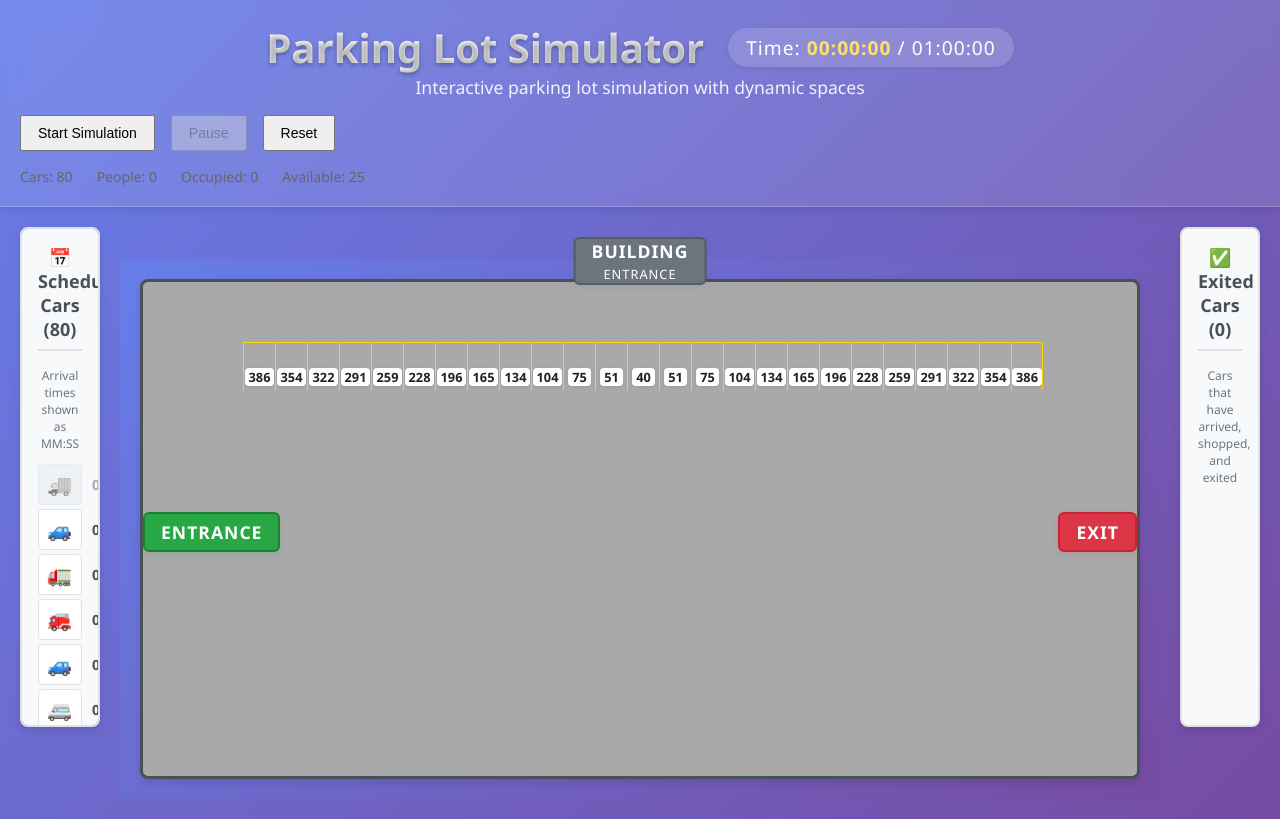
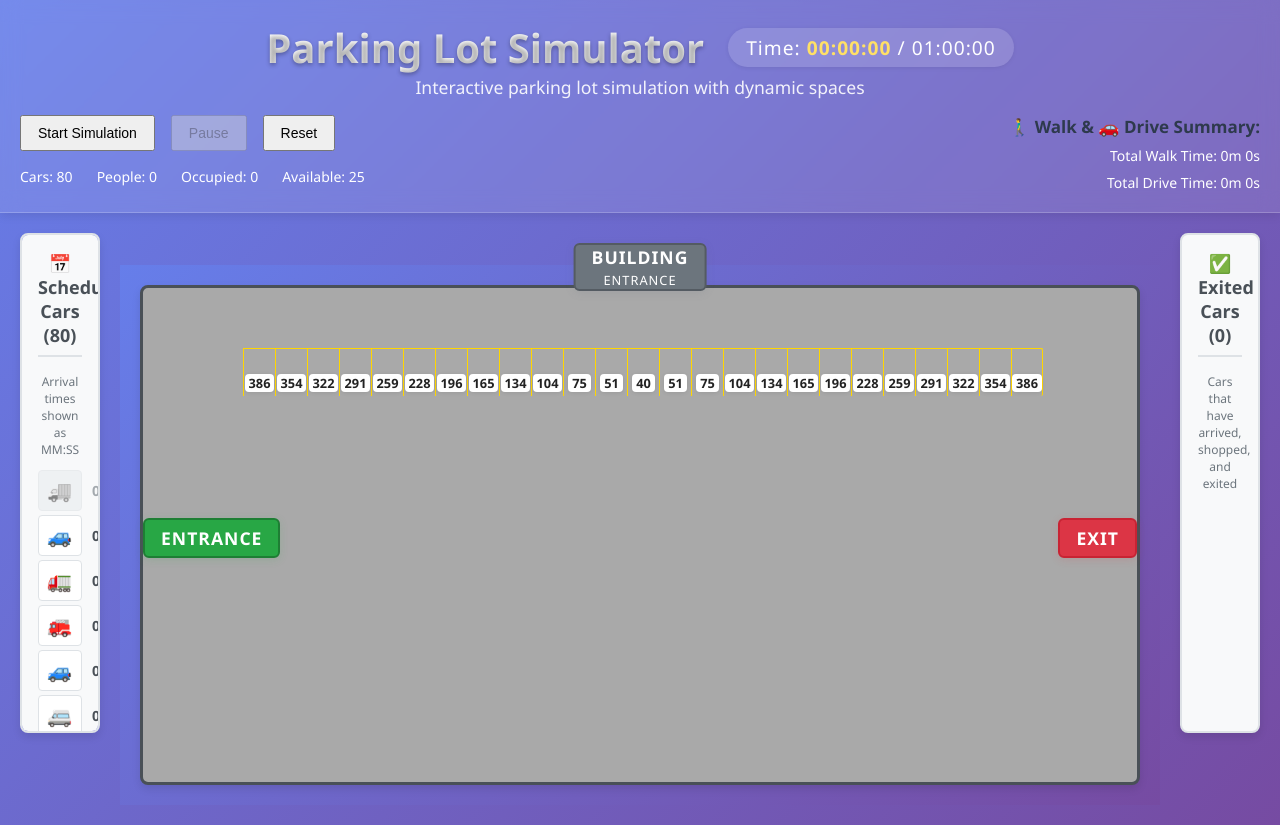
Before and after one commit to josephecombs/parking-lot-simulator, a React (Create React App) app: page / in a window 1280 px wide. Built offline with nearby package versions, Linux system fonts and the light colour scheme.

Commit message:
summary stats ready

```diff
--- a/src/App.js
+++ b/src/App.js
@@ -63,6 +63,7 @@ function App() {
   };
 
   const stats = simulationManager.getSimulationStats();
+  const completedStats = simulationManager.getCompletedSummaryStats();
 
   return (
     <div className="App" style={{ position: 'relative' }}>
@@ -74,7 +75,10 @@ function App() {
           </div>
         </div>
         <p>Interactive parking lot simulation with dynamic spaces</p>
-        <div style={{ display: 'flex', gap: 16, marginTop: 16 }}>
+        <div style={{ display: 'flex', justifyContent: 'space-between', marginTop: 16 }}>
+          {/* Simulation Controls and Demographic Stats on the Left */}
+          <div style={{ display: 'flex', flexDirection: 'column', gap: 16 }}>
+            <div style={{ display: 'flex', gap: 16 }}>
               <button
                 onClick={startSimulation}
                 disabled={isSimulationRunning}
@@ -99,14 +103,36 @@ function App() {
             <div style={{
               display: 'flex',
               gap: 24,
-          marginTop: 16,
               fontSize: '14px',
-          color: '#666'
+              color: '#fff'
             }}>
               <span>Cars: {stats.totalCars}</span>
               <span>People: {stats.totalPeople}</span>
               <span>Occupied: {stats.occupiedSpaces}</span>
               <span>Available: {stats.availableSpaces}</span>
+            </div>
+          </div>
+
+          {/* Summary Statistics on the Right */}
+          <div style={{
+            display: 'flex',
+            flexDirection: 'column',
+            alignItems: 'flex-end',
+            gap: 8,
+            fontSize: '14px',
+            color: '#fff',
+            textAlign: 'right'
+          }}>
+            <div style={{ fontWeight: 'bold', fontSize: 17, color: '#2e3a4d' }}>
+              🚶‍♂️ Walk & 🚗 Drive Summary:
+            </div>
+            <div>
+              <span style={{ fontWeight: 500, color: '#fff' }}>Total Walk Time:</span> {completedStats.formatted.totalWalk}
+            </div>
+            <div>
+              <span style={{ fontWeight: 500, color: '#fff' }}>Total Drive Time:</span> {completedStats.formatted.totalDrive}
+            </div>
+          </div>
         </div>
       </header>
       <main style={{
@@ -171,6 +197,7 @@ function App() {
                 <div>Walk Speed: {hoveredCarInfo.person.walkSpeed} px/s</div>
                 <div>Lot Speed: {hoveredCarInfo.person.lotSpeed} px/s</div>
                 <div>Store Visit: {Math.floor(hoveredCarInfo.person.storeVisitTime / 60)}m {hoveredCarInfo.person.storeVisitTime % 60}s</div>
+                <div>Walk Time: {hoveredCarInfo.person.accumulatedWalkTimeFormatted}</div>
                 <div>Driving Time: {hoveredCarInfo.person.drivingTimeFormatted}</div>
               </>
             )}
--- a/src/components/CompletedCarsPanel.js
+++ b/src/components/CompletedCarsPanel.js
@@ -133,7 +133,7 @@ const CompletedCarsPanel = ({ completedCars, formatTime, formatArrivalTime }) =>
               <div>Walk Speed: {hoveredCar.person.walkSpeed} px/s</div>
               <div>Lot Speed: {hoveredCar.person.lotSpeed} px/s</div>
               <div>Store Visit: {Math.floor(hoveredCar.person.storeVisitTime / 60)}m {hoveredCar.person.storeVisitTime % 60}s</div>
-              <div>Total Walk Time: {formatTime(hoveredCar.person.totalWalkTime)}</div>
+              <div>Total Walk Time: {hoveredCar.person.accumulatedWalkTimeFormatted}</div>
               <div>Total Driving Time: {hoveredCar.person.drivingTimeFormatted}</div>
             </>
           )}
--- a/src/models/Car.js
+++ b/src/models/Car.js
@@ -321,6 +321,8 @@ export class Car {
         lotSpeed: person.getLotSpeed(),
         storeVisitTime: person.getStoreVisitTime(),
         totalWalkTime: person.getTotalWalkTime(),
+        totalAccumulatedWalkTime: person.getTotalAccumulatedWalkTime(),
+        accumulatedWalkTimeFormatted: person.getAccumulatedWalkTimeFormatted(),
         totalDrivingTime: person.getTotalDrivingTime(),
         drivingTimeFormatted: person.getDrivingTimeFormatted(),
         isInStore: person.isCurrentlyInStore(),
--- a/src/models/Person.js
+++ b/src/models/Person.js
@@ -17,6 +17,9 @@ export class Person {
 
     // Driving time tracking
     this.totalDrivingTime = 0; // Total time spent driving in seconds
+
+    // Walking time tracking
+    this.totalAccumulatedWalkTime = 0; // Total time spent walking across all walks
 
     // Walking position tracking
     this.x = 0;
@@ -76,6 +79,7 @@ export class Person {
 
     // Calculate walk time based on walk speed
     this.totalWalkTime = totalDistance / this.walkSpeed;
+    this.totalAccumulatedWalkTime += this.totalWalkTime; // Add to total accumulated time
     this.walkCompleteTime = currentTime + this.totalWalkTime;
 
     console.log(`Person ${this.id} starting walk to store: distance=${totalDistance.toFixed(2)}px, speed=${this.walkSpeed}px/s, time=${this.totalWalkTime.toFixed(2)}s`);
@@ -101,6 +105,7 @@ export class Person {
 
     // Calculate walk time based on walk speed
     this.totalWalkTime = totalDistance / this.walkSpeed;
+    this.totalAccumulatedWalkTime += this.totalWalkTime; // Add to total accumulated time
     this.walkCompleteTime = currentTime + this.totalWalkTime;
 
     console.log(`Person ${this.id} starting walk to car: distance=${totalDistance.toFixed(2)}px, speed=${this.walkSpeed}px/s, time=${this.totalWalkTime.toFixed(2)}s`);
@@ -195,6 +200,16 @@ export class Person {
     return this.totalWalkTime;
   }
 
+  getTotalAccumulatedWalkTime() {
+    return this.totalAccumulatedWalkTime;
+  }
+
+  getAccumulatedWalkTimeFormatted() {
+    const minutes = Math.floor(this.totalAccumulatedWalkTime / 60);
+    const seconds = this.totalAccumulatedWalkTime % 60;
+    return `${minutes}m ${seconds}s`;
+  }
+
   isCurrentlyInStore() {
     return this.isInStore;
   }
--- a/src/models/SimulationManager.js
+++ b/src/models/SimulationManager.js
@@ -230,4 +230,50 @@ export class SimulationManager {
       isRunning: this.isRunning
     };
   }
+
+  // Utility method to get summary stats for completed cars
+  getCompletedSummaryStats() {
+    const completed = this.completedCars;
+    if (completed.length === 0) {
+      return {
+        totalWalkTime: 0,
+        totalDriveTime: 0,
+        avgWalkTime: 0,
+        avgDriveTime: 0,
+        formatted: {
+          totalWalk: '0m 0s',
+          totalDrive: '0m 0s',
+          avgWalk: '0m 0s',
+          avgDrive: '0m 0s',
+        }
+      };
+    }
+    let totalWalk = 0;
+    let totalDrive = 0;
+    completed.forEach(({ person }) => {
+      if (person) {
+        totalWalk += person.getTotalAccumulatedWalkTime();
+        totalDrive += person.getTotalDrivingTime();
+      }
+    });
+    const avgWalk = totalWalk / completed.length;
+    const avgDrive = totalDrive / completed.length;
+    const format = (secs) => {
+      const m = Math.floor(secs / 60);
+      const s = Math.round(secs % 60);
+      return `${m}m ${s}s`;
+    };
+    return {
+      totalWalkTime: totalWalk,
+      totalDriveTime: totalDrive,
+      avgWalkTime: avgWalk,
+      avgDriveTime: avgDrive,
+      formatted: {
+        totalWalk: format(totalWalk),
+        totalDrive: format(totalDrive),
+        avgWalk: format(avgWalk),
+        avgDrive: format(avgDrive),
+      }
+    };
+  }
 }
```
Lines whose indentation alone changed are shown as unchanged.
